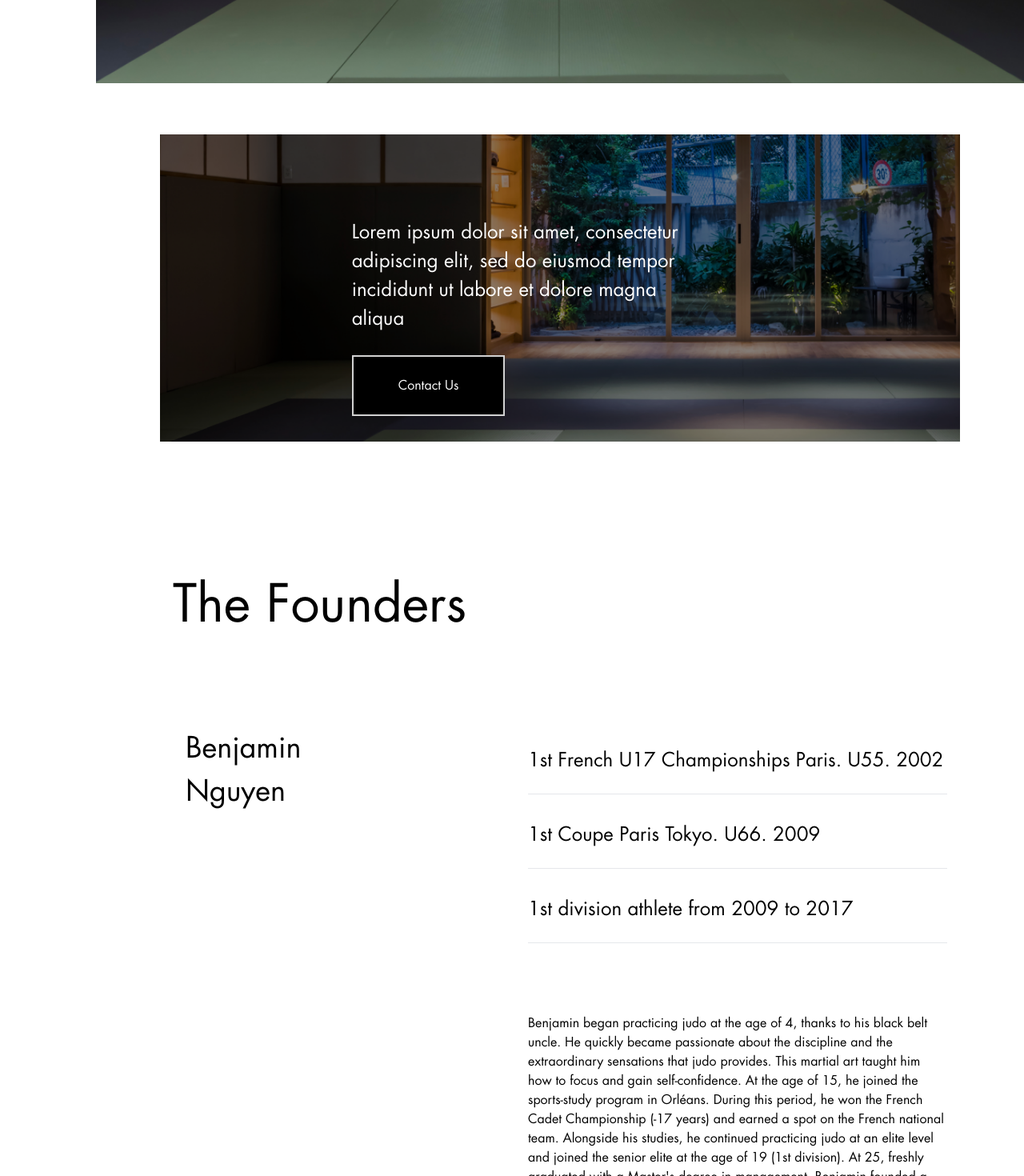
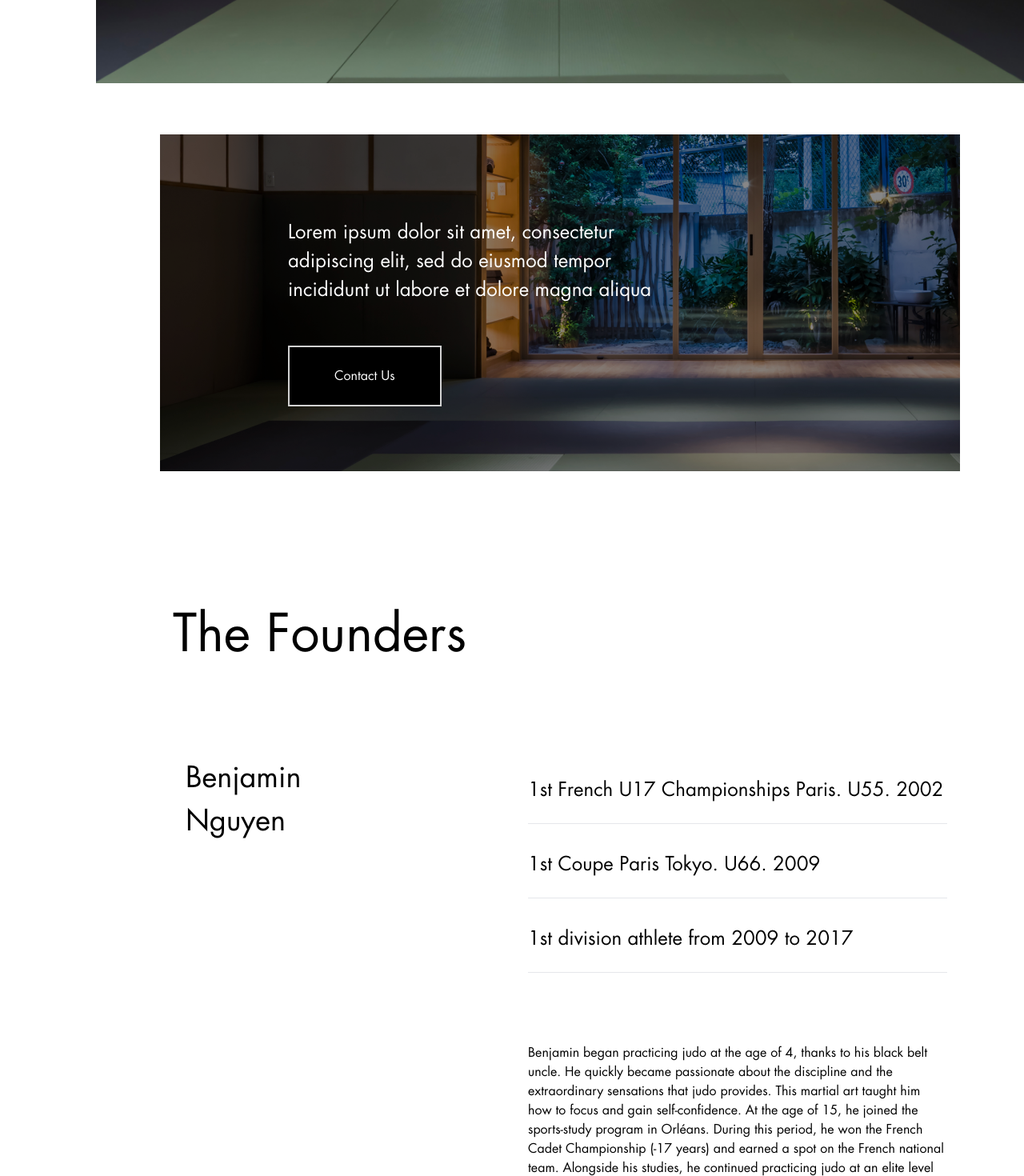
Before and after one commit to akpascalp/ssjc-site, a Vue app: page / in a window 1280 px wide. Shown: the part 6930-8400 px from the top of the page at 80% size. Built offline with nearby package versions, Linux system fonts and the light colour scheme.

Commit message:
layout spaces

```diff
--- a/src/components/CallToAction.vue
+++ b/src/components/CallToAction.vue
@@ -1,8 +1,8 @@
 <template>
-  <div class="grid mx-20 sm:h-96 content-start justify-items-center bg-[url('/img_6.png')] bg-center bg-cover bg-no-repeat text-white">
-    <p class="relative m-2 sm:w-5/12 md:w-3/4 lg:w-5/12 text-[24px] sm:pt-24 sm:pb-12 sm:-ml-24">
+  <div class="grid mx-20 sm:h-[421px] content-start bg-[url('/img_6.png')] bg-center bg-cover bg-no-repeat text-white">
+    <p class="relative m-2 sm:w-5/12 md:w-3/4 lg:w-1/2 text-[24px] sm:pt-24 sm:pb-12 sm:ml-40">
       {{ text }}
-      <button class="sm:absolute sm:-bottom-16 sm:left-0 btn-secondary mb-2">
+      <button class="sm:absolute sm:-bottom-20 sm:left-0 btn-secondary">
         {{ btnText }}
       </button>
     </p>
--- a/src/layouts/PersonLayout.vue
+++ b/src/layouts/PersonLayout.vue
@@ -9,7 +9,7 @@
           <hr class="pb-2">
         </div>
       </div>
-      <div class="text-[16px] justify-self-center pt-20 col-start-1 col-span-2 min-[1100px]:col-start-2">
+      <div class="text-[16px] justify-self-center pt-20 pb-12 col-start-1 col-span-2 min-[1100px]:col-start-2">
         {{ descriptionText }}
       </div>
     </div>
```
